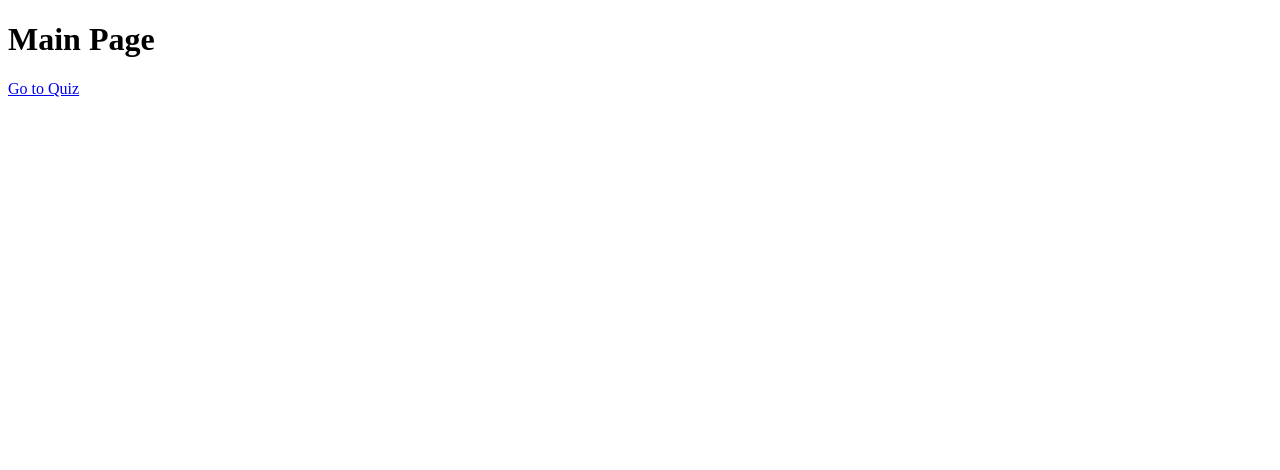
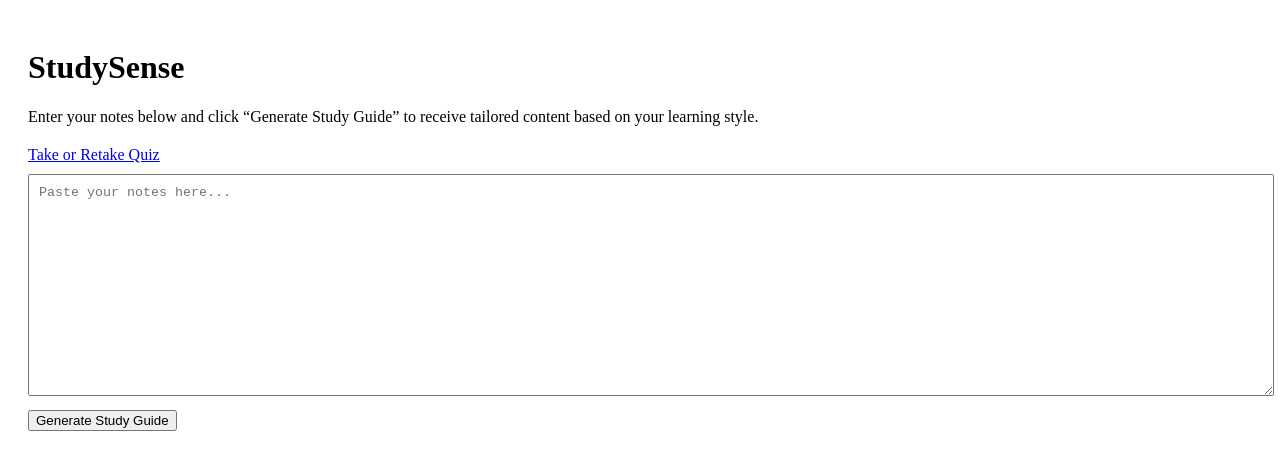
Before and after one commit to wesleycym/StudySense, a React app in the folder frontend/: page / in a window 1280 px wide. Shown: the top 470 px of the page. Built offline with nearby package versions, Linux system fonts and the light colour scheme; the HTML template or start-up script is replaced by a standard one.

Commit message:
Implemented simple logic to main menu

```diff
--- a/frontend/src/pages/Main.jsx
+++ b/frontend/src/pages/Main.jsx
@@ -1,10 +1,94 @@
 // Homepage UI
 
+import { useState } from "react";
+import Cookies from "js-cookie";
+
 export default function Main() {
+  const [notes, setNotes] = useState("");
+  const [result, setResult] = useState("");
+  const [loading, setLoading] = useState(false);
+
+  async function generateStudyGuide() {
+    if (!notes.trim()) {
+      alert("Please enter your notes."); // Switch to toast notification later
+      return;
+    }
+
+    const learningStyle = Cookies.get("learningStyle");
+
+    if (!learningStyle) {
+      alert("Please take the quiz first so we know your learning style.");
+      return;
+    }
+
+    setLoading(true);
+
+    try {
+      const response = await fetch("http://localhost:3001/study/generate", {
+        method: "POST",
+        headers: { "Content-Type": "application/json" },
+        body: JSON.stringify({
+          text: notes,
+          learningStyle: learningStyle,
+        }),
+      });
+
+      const data = await response.json();
+
+      setResult(data.output);
+    } catch (error) {
+      console.error("Error generating study guide:", error);
+      alert("Something went wrong.");
+    }
+
+    setLoading(false);
+  }
+
   return (
-    <div>
-      <h1>Main Page</h1>
-      <a href="/quiz">Go to Quiz</a>
+    <div style={{ padding: "20px" }}>
+      <h1>StudySense</h1>
+
+      <p>
+        Enter your notes below and click “Generate Study Guide” to
+        receive tailored content based on your learning style.
+      </p>
+
+      <div style={{ marginTop: "20px", paddingBottom: "10px" }}>
+        <a href="/quiz">Take or Retake Quiz</a>
+      </div>
+
+      <textarea
+        placeholder="Paste your notes here..."
+        value={notes}
+        onChange={(e) => setNotes(e.target.value)}
+        style={{
+          width: "100%",
+          height: "200px",
+          padding: "10px",
+          marginBottom: "10px",
+        }}
+      />
+
+      <br />
+
+      <button onClick={generateStudyGuide} disabled={loading}>
+        {loading ? "Generating..." : "Generate Study Guide"}
+      </button>
+
+      {result && (
+        <div
+          style={{
+            marginTop: "30px",
+            padding: "15px",
+            border: "1px solid #ccc",
+            borderRadius: "8px",
+            whiteSpace: "pre-wrap",
+          }}
+        >
+          <h2>Your Study Guide:</h2>
+          <p>{result}</p>
+        </div>
+      )}
     </div>
   );
 }
```
